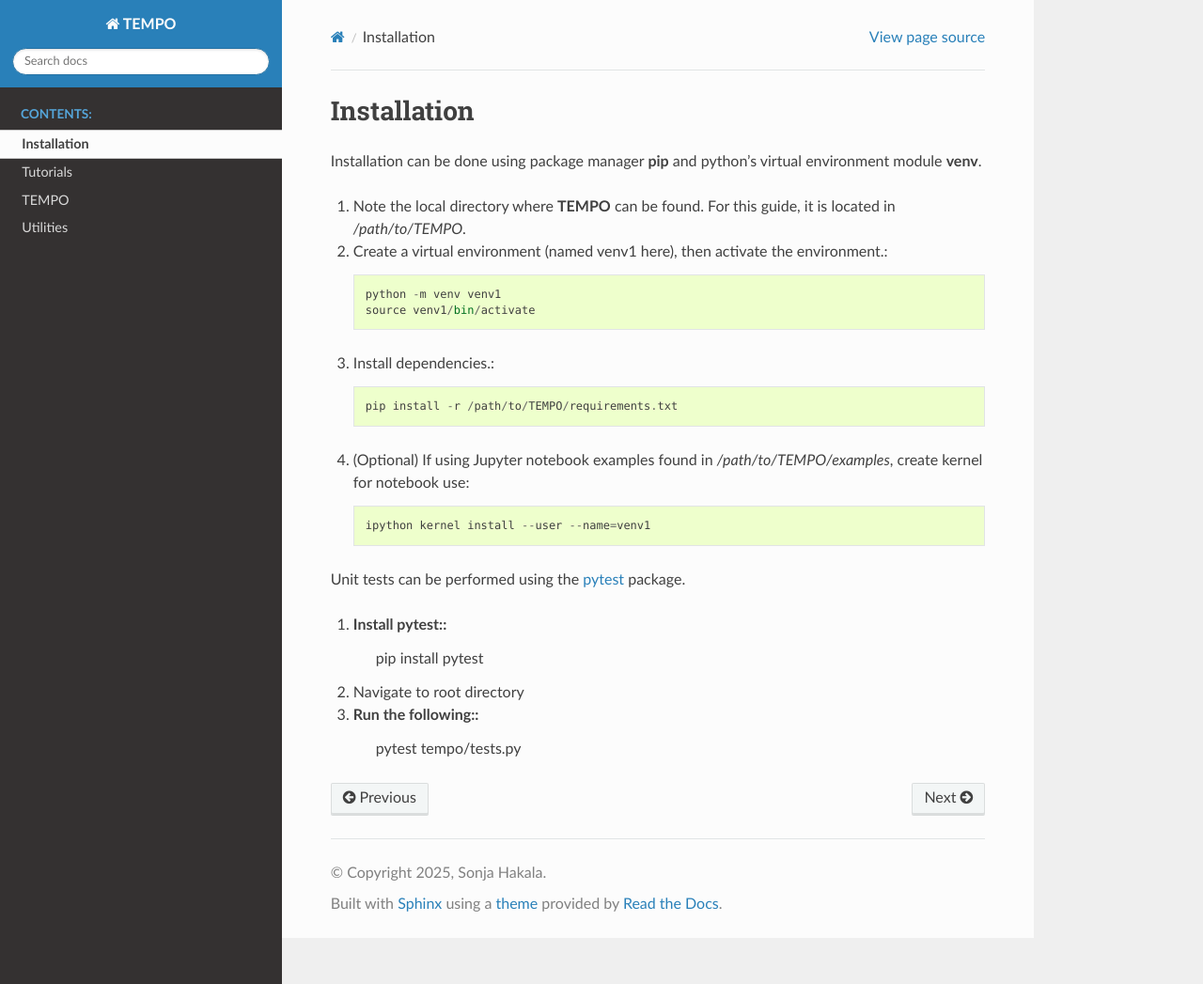
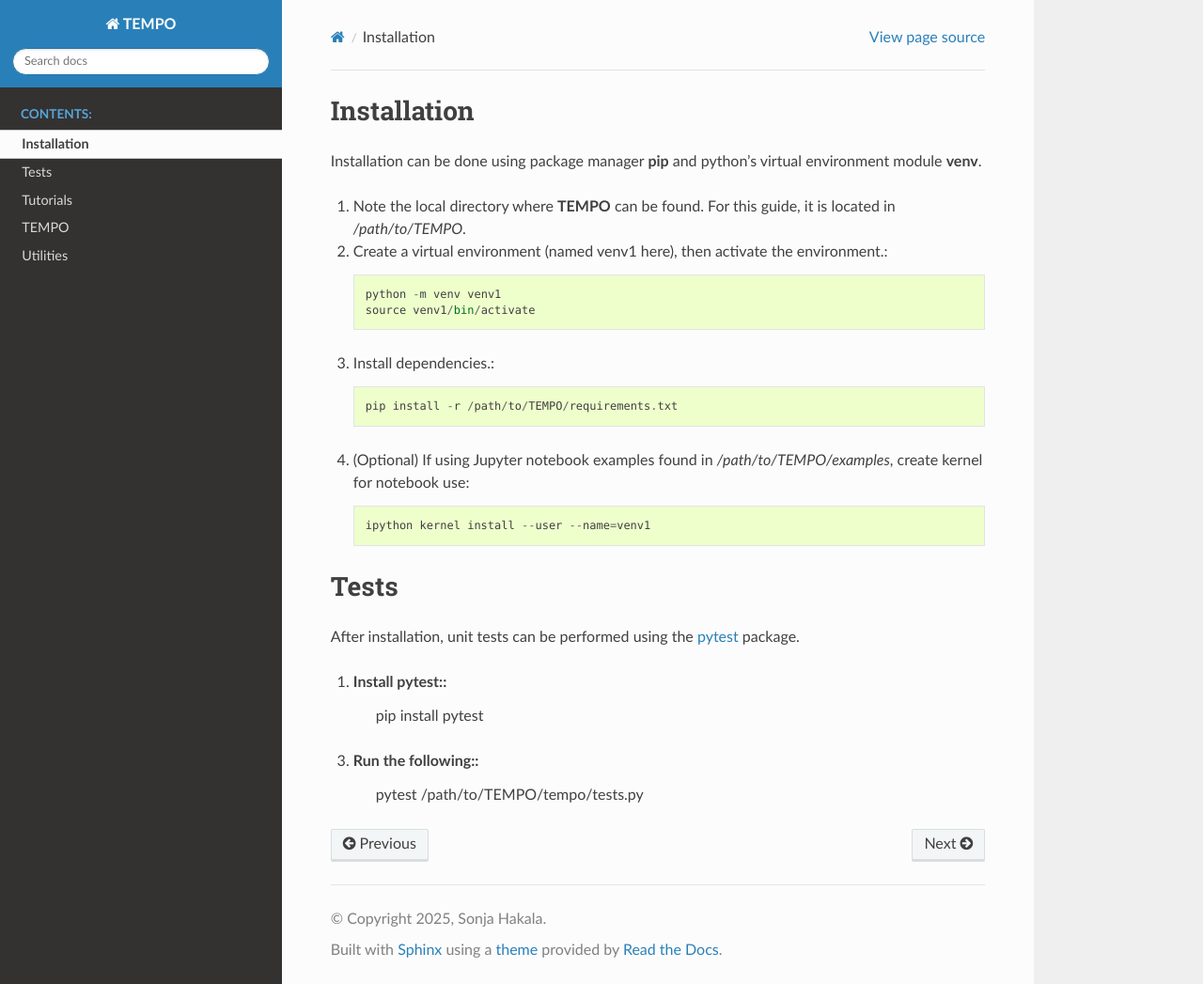
Before and after one commit to hakalasonja/TEMPO, a Sphinx documentation site: the page built from docs/source/install.rst, in a window 1280 px wide and 1047 px high. Shown: the whole window at 94% size. Built offline with Sphinx 7.4.7 and the Read the Docs theme 3.1.0, drawn with Linux system fonts in a browser that asks for light colours.

Commit message:
added header and edits to test instructions

```diff
--- a/docs/source/install.rst
+++ b/docs/source/install.rst
@@ -21,13 +21,13 @@ Installation can be done using package manager **pip** and python's virtual envi
     ipython kernel install --user --name=venv1
 
 
+Tests
+============
 
-Unit tests can be performed using the `pytest <https://docs.pytest.org/en/stable/>`_ package.
+After installation, unit tests can be performed using the `pytest <https://docs.pytest.org/en/stable/>`_ package.
 
 1. Install pytest::
     pip install pytest
 
-2. Navigate to root directory
-
 3. Run the following::
-    pytest tempo/tests.py
+    pytest /path/to/TEMPO/tempo/tests.py
```
